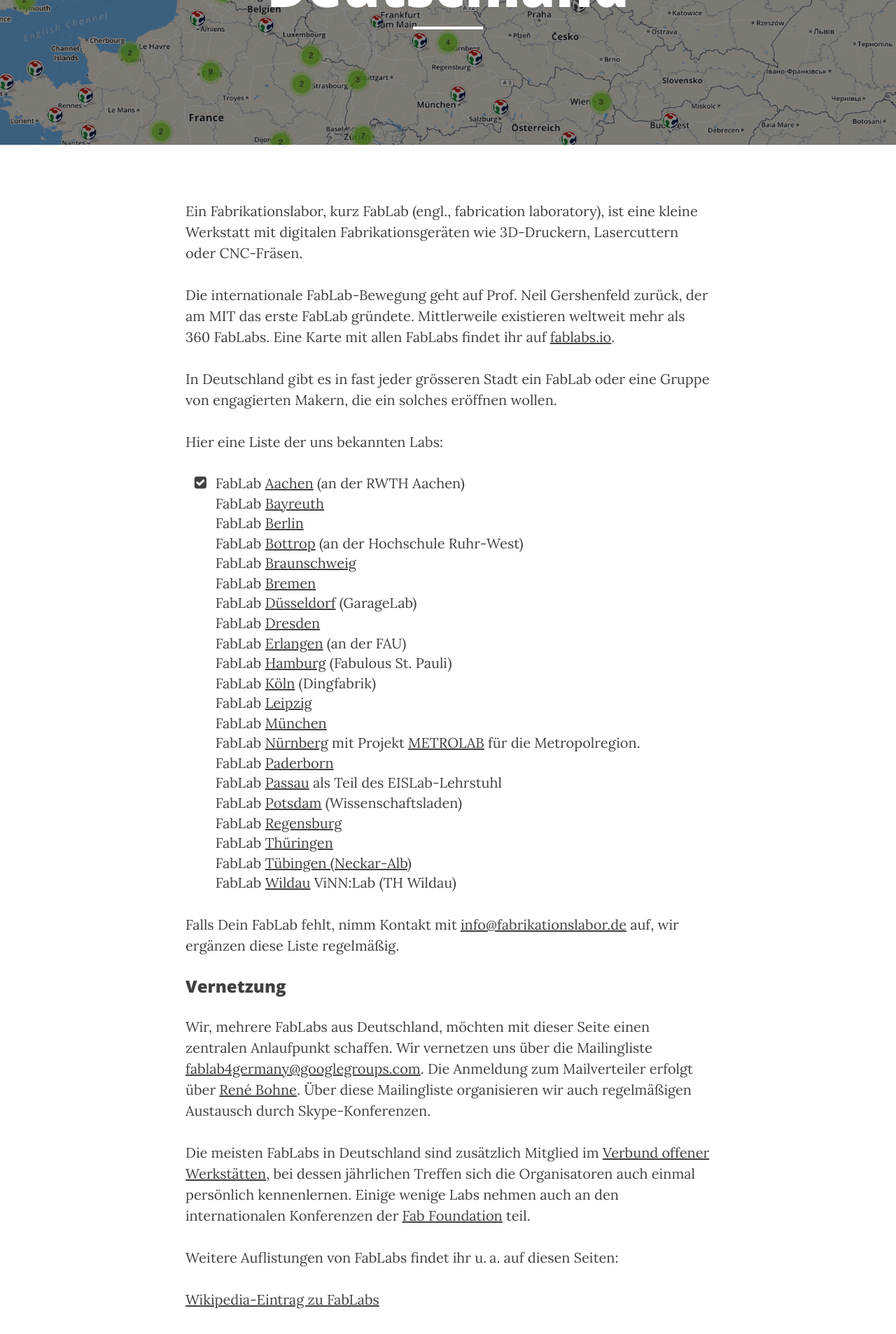
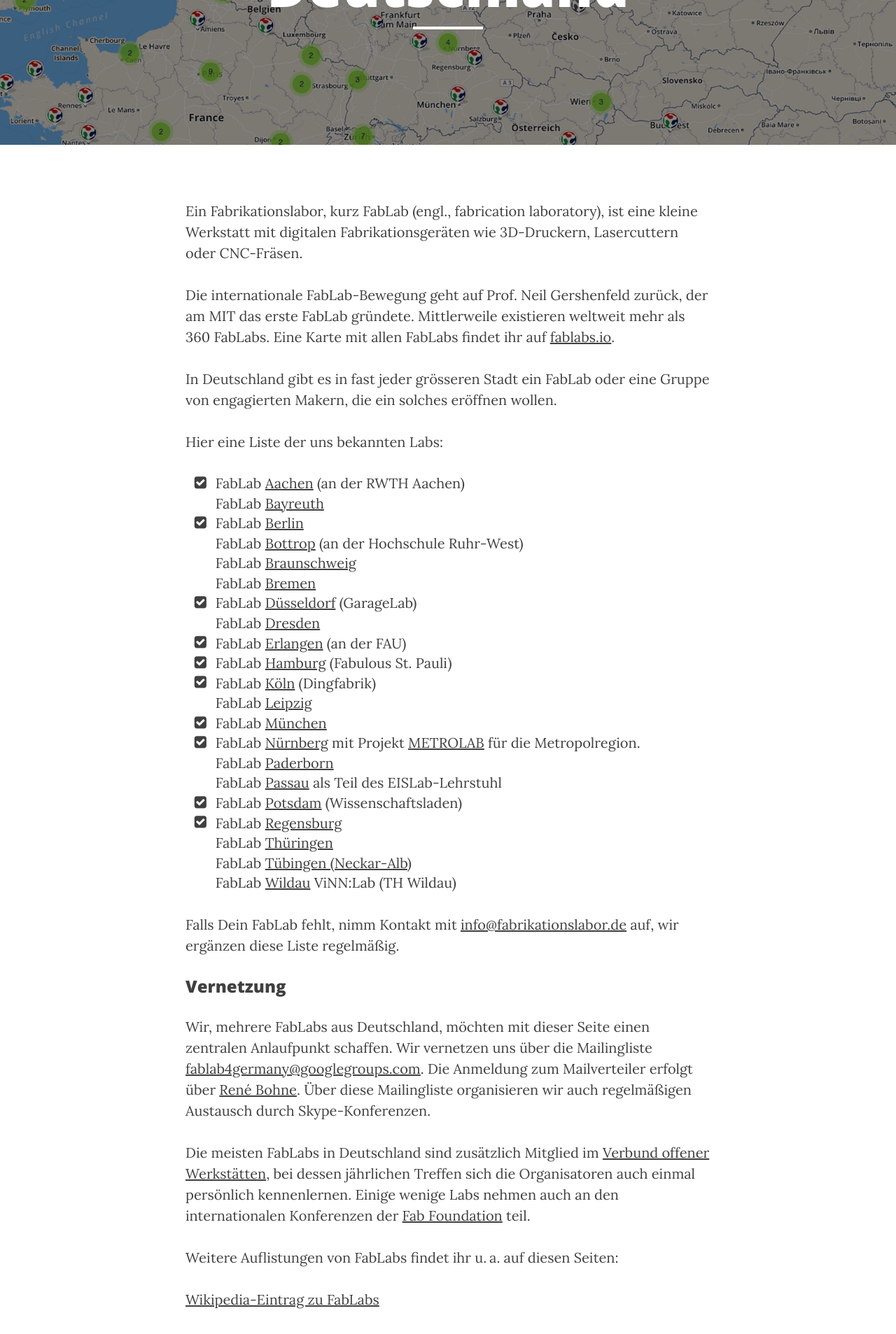
Before and after one commit to fabrikationslabor/fabrikationslabor.github.io, a Jekyll site: the page built from fablabs-in-deutschland.html, in a window 1280 px wide. Shown: the part 303-2210 px from the top of the page at 70% size. Built offline with Jekyll 4.4.1, drawn with Linux system fonts in a browser that asks for light colours; nearby versions of some CDN libraries.

Commit message:
Update fablabs-in-deutschland.html

```diff
--- a/fablabs-in-deutschland.html
+++ b/fablabs-in-deutschland.html
@@ -14,29 +14,29 @@ header-img: "img/map.png"
 <ul class="fa-ul">
   <li><i class="fa-li fa fa-check-square"></i>FabLab <a href="http://fablab-aachen.de" target="_blank">Aachen</a> (an der RWTH Aachen)</li>
   <li>FabLab <a href="http://www.fablab-bayreuth.de/" target="_blank">Bayreuth</a></li>
-  <li>FabLab <a href="http://www.fablab-berlin.org/en" target="_blank">Berlin</a></li>
+  <li><i class="fa-li fa fa-check-square"></i>FabLab <a href="http://www.fablab-berlin.org/en" target="_blank">Berlin</a></li>
   <li>FabLab <a href="http://fablab.hochschule-ruhr-west.de/" target="_blank">Bottrop</a> (an der Hochschule Ruhr-West)</li>
   <li>FabLab <a href="http://fablab-bs.de/">Braunschweig</a></li>
   <li>FabLab <a href="http://fablab-bremen.org" target="_blank">Bremen</a></li>
   <!-- http://www.l1a.de/ Darmstadt -->
-  <li>FabLab <a href="http://garage-lab.de" target="_blank">Düsseldorf</a> (GarageLab)</li>
+  <li><i class="fa-li fa fa-check-square"></i>FabLab <a href="http://garage-lab.de" target="_blank">Düsseldorf</a> (GarageLab)</li>
   <li>FabLab <a href="http://www.fablabdd.de" target="_blank">Dresden</a></li>
-  <li>FabLab <a href="https://fablab.fau.de" target="_blank">Erlangen</a> (an der FAU)</li>
-  <li>FabLab <a href="http://fablab-hamburg.org" target="_blank">Hamburg</a> (Fabulous St. Pauli)</li>
+  <li><i class="fa-li fa fa-check-square"></i>FabLab <a href="https://fablab.fau.de" target="_blank">Erlangen</a> (an der FAU)</li>
+  <li><i class="fa-li fa fa-check-square"></i>FabLab <a href="http://fablab-hamburg.org" target="_blank">Hamburg</a> (Fabulous St. Pauli)</li>
   <!-- Karlsruhe -->
   <!-- Kamp-Lintford http://zdi-fablab.org/ scheinbar verschwunden -->
-  <li>FabLab <a href="http://dingfabrik.de" target="_blank">Köln</a> (Dingfabrik)</li>
+  <li><i class="fa-li fa fa-check-square"></i>FabLab <a href="http://dingfabrik.de" target="_blank">Köln</a> (Dingfabrik)</li>
   <!-- lübeck -->
   <li>FabLab <a href="http://fablab-leipzig.de" target="_blank">Leipzig</a></li>
-  <li>FabLab <a href="http://fablab-muenchen.de" target="_blank">München</a></li>
+  <li><i class="fa-li fa fa-check-square"></i>FabLab <a href="http://fablab-muenchen.de" target="_blank">München</a></li>
   <!-- magdeburg (in gründung) -->
-  <li>FabLab <a href="http://fablab-nuernberg.de" target="_blank">Nürnberg</a> mit Projekt <a href="http://projekt-metrolab.de/">METROLAB</a> für die Metropolregion.</li>
+  <li><i class="fa-li fa fa-check-square"></i>FabLab <a href="http://fablab-nuernberg.de" target="_blank">Nürnberg</a> mit Projekt <a href="http://projekt-metrolab.de/">METROLAB</a> für die Metropolregion.</li>
   <!-- nürnberger land (in gründung, noch nichtmal auf fablabs.io) -->
   <li>FabLab <a href="http://fablab-paderborn.de" target="_blank">Paderborn</a></li>
   <li>FabLab <a href="http://www.eislab.net/fablab.html" target="_blank">Passau</a> als Teil des EISLab-Lehrstuhl</li><!-- noch nicht fablabs.io -->
-  <li>FabLab <a href="http://www.wissenschaftsladen-potsdam.de/" target="_blank">Potsdam</a> (Wissenschaftsladen)</li>
+  <li><i class="fa-li fa fa-check-square"></i>FabLab <a href="http://www.wissenschaftsladen-potsdam.de/" target="_blank">Potsdam</a> (Wissenschaftsladen)</li>
   <!-- Rothenburg odt -->
-  <li>FabLab <a href="http://www.fablab-regensburg.de/" target="_blank">Regensburg</a></li>
+  <li><i class="fa-li fa fa-check-square"></i>FabLab <a href="http://www.fablab-regensburg.de/" target="_blank">Regensburg</a></li>
   <!-- schwabach -->
   <!-- siegen -->
   <!-- <li>Fablab <a href="http://shackspace.de" target="_blank">Stuttgart</a> als Teil des Stuttgarter Hackerspace "shackspace"</li> man findet auf der Seite nichts zum FabLab-->
```
